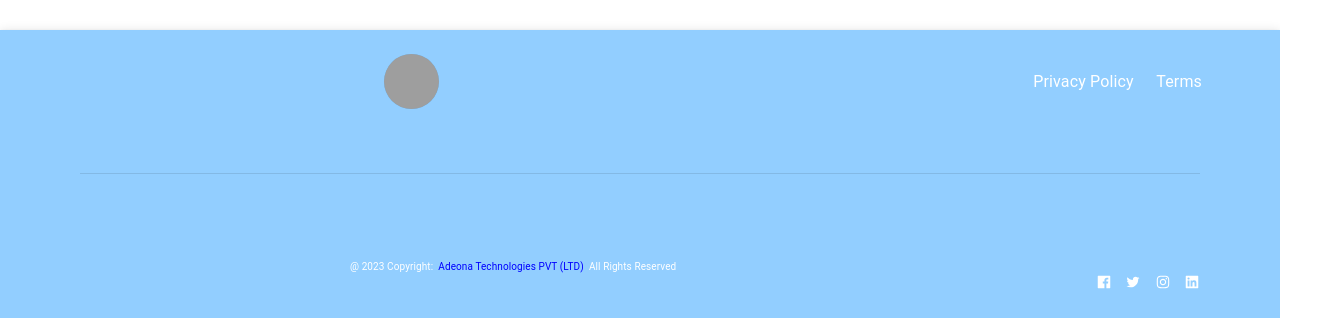
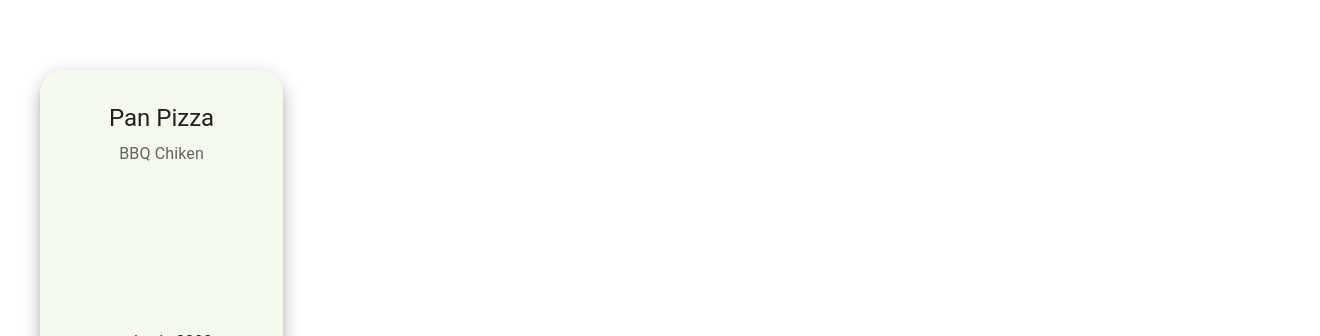
Before and after one commit to KAMADUSHKA/Food-Stall, a React (Create React App) app in the folder Frontend/: page / in a window 1280 px wide. Shown: the part 560-896 px from the top of the page, 1320 px wide, since content can reach past the window. Built offline with nearby package versions, Linux system fonts and the light colour scheme; grey boxes are pictures that could not be loaded.

Commit message:
create card

```diff
--- a/Frontend/src/Pages/Dashbord.js
+++ b/Frontend/src/Pages/Dashbord.js
@@ -1,36 +1,129 @@
 import React from "react";
 import "react-responsive-carousel/lib/styles/carousel.min.css";
-import { Carousel } from 'react-responsive-carousel';
-import { Box } from "@mui/material";
-import "../Style/Style.css"
+import { Carousel } from "react-responsive-carousel";
+import {
+  Avatar,
+  Box,
+  Card,
+  CardActionArea,
+  CardContent,
+  CardHeader,
+  Grid,
+  Tooltip,
+  Typography,
+} from "@mui/material";
+import "../Style/Style.css";
+import { Key } from "@mui/icons-material";
 
+const dataCard = [
+  {
+    id: 1,
+    image: "ghmn",
+    cardName: "Pizza",
+    carSubName: "BBQ",
+    price: "1800",
+  },
+  {
+    id: 2,
+    image: "ghmn",
+    cardName: "Pizza",
+    carSubName: "Hot and spyce",
+    price: "2000",
+  },
+  {
+    id: 3,
+    image: "ghmn",
+    cardName: "Pizza",
+    carSubName: "tandoori chicken ",
+    price: "2500",
+  },
+  {
+    id: 4,
+    image: "ghmn",
+    cardName: "Pizza",
+    carSubName: "cheese",
+    price: "3000",
+  },
 
+];
 
 export default function Dashbord() {
-
-
   return (
     <>
-    <Box sx={{padding:10, display: 'flex', justifyContent: 'center', alignItems: 'center' }}>
-
+      <Box
+        sx={{
+          padding: 10,
+          display: "flex",
+          justifyContent: "center",
+          alignItems: "center",
+        }}
+      >
         {/* <Carousel className="main-slide" showThumbs={false} showStatus={false} style={{ maxWidth: '60%' }}> */}
-    <Carousel className="main-slide" autoPlay={true} infiniteLoop={true} showThumbs={false} showStatus={false} >
+        <Carousel
+          className="main-slide"
+          autoPlay={true}
+          infiniteLoop={true}
+          showThumbs={false}
+          showStatus={false}
+        >
           <div>
-                    <img src="https://cdn141.picsart.com/317513228192211.png?to=crop&type=webp&r=1456x1456&q=85" height="auto" width="200px" />
-
+            <img
+              src="https://cdn141.picsart.com/317513228192211.png?to=crop&type=webp&r=1456x1456&q=85"
+              height="auto"
+              width="200px"
+            />
           </div>
           <div>
-                    <img src="https://cdn130.picsart.com/249619770004212.png?to=crop&type=webp&r=1456x1147&q=85" height="auto" width="200px" />
-
+            <img
+              src="https://cdn130.picsart.com/249619770004212.png?to=crop&type=webp&r=1456x1147&q=85"
+              height="auto"
+              width="200px"
+            />
           </div>
           <div>
-                    <img src="https://cdn130.picsart.com/289328266010211.png?to=crop&type=webp&r=1456x712&q=85" height="auto" width="200px" />
-
+            <img
+              src="https://cdn130.picsart.com/289328266010211.png?to=crop&type=webp&r=1456x712&q=85"
+              height="auto"
+              width="200px"
+            />
           </div>
         </Carousel>
-
       </Box>
 
+      <Grid container spacing={2} margin={3}>
+        <Grid key={Key} item xs={6} sm={4} md={3} lg={2.4} xl={2.4}>
+          <Card
+            sx={{ Width: 345, height: 300, borderRadius: 6, backgroundColor: 'rgba(197, 235, 170, 0.2)' }}
+            elevation={10}
+          >
+            <CardActionArea>
+              <Box
+                sx={{ height: 260, padding: 2 }}
+                // onClick={() => {
+                //   navigate(`/DigiBill/${item.card_id}`);
+                // }}
+              >
+                <CardHeader
+                  sx={{
+                    flexDirection: "column",
+                    justifyContent: "center",
+                    textAlign: "center",
+                    height: 140,
+                    overflow: "hidden",
+                  }}
+                  title={
+                    <Typography gutterBottom variant="h5" component="h2">
+                      Pan Pizza
+                    </Typography>
+                  }
+                  subheader="BBQ Chiken"
+                />
+              </Box>
+            </CardActionArea>
+            <Typography sx={{ textAlign: 'center', marginTop: 'auto' }} >eprice is 2800</Typography>
+          </Card>
+        </Grid>
+      </Grid>
     </>
   );
 }
```
Lines whose indentation alone changed are shown as unchanged.
